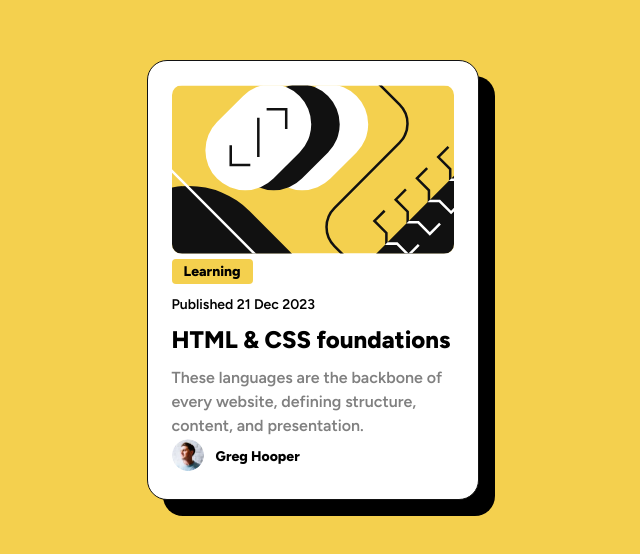
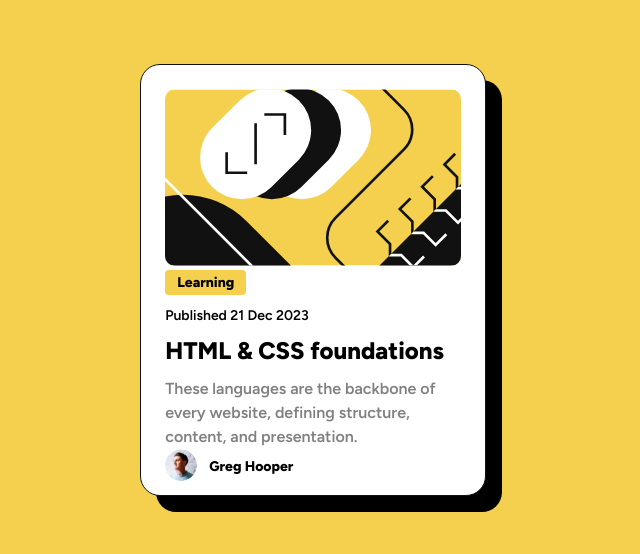
Before and after one commit to Smailen5/blog-preview-card-main, a plain HTML site: page index.html in a window 1280 px wide. Shown: the part 120-674 px from the top of the page, without its empty margins (327-967 px from the left). Drawn offline with Linux system fonts and the light colour scheme.

Commit message:
update width in media query

```diff
--- a/style.css
+++ b/style.css
@@ -103,8 +103,8 @@ section p:nth-child(4) {
 
     /* stili per la media query */
     main {
-        width: 26%;
-        height: 55%;
+        width: 27%;
+        height: 54%;
         box-shadow: 16px 16px 0px 0px #000;
     }
 
```
